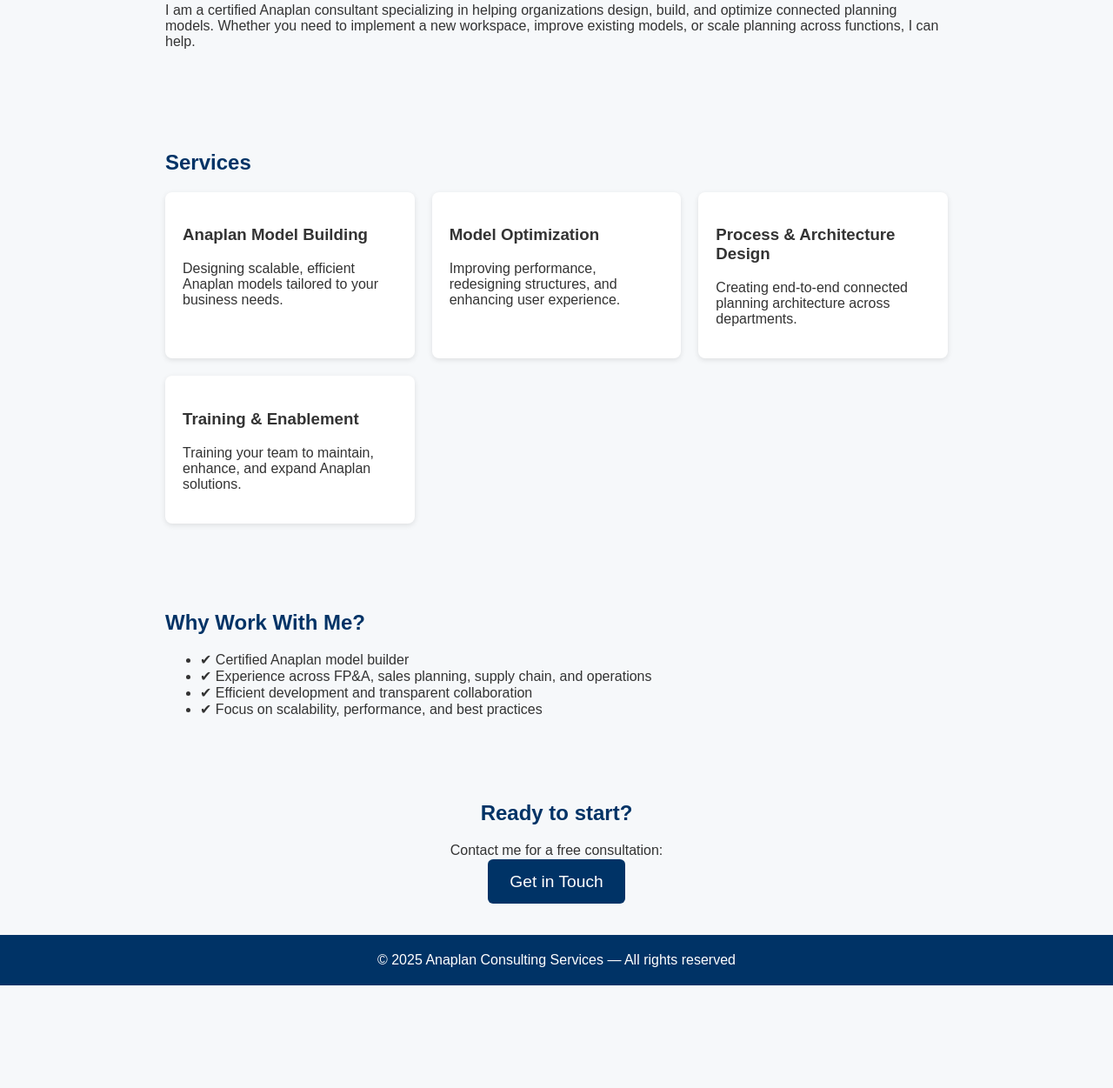
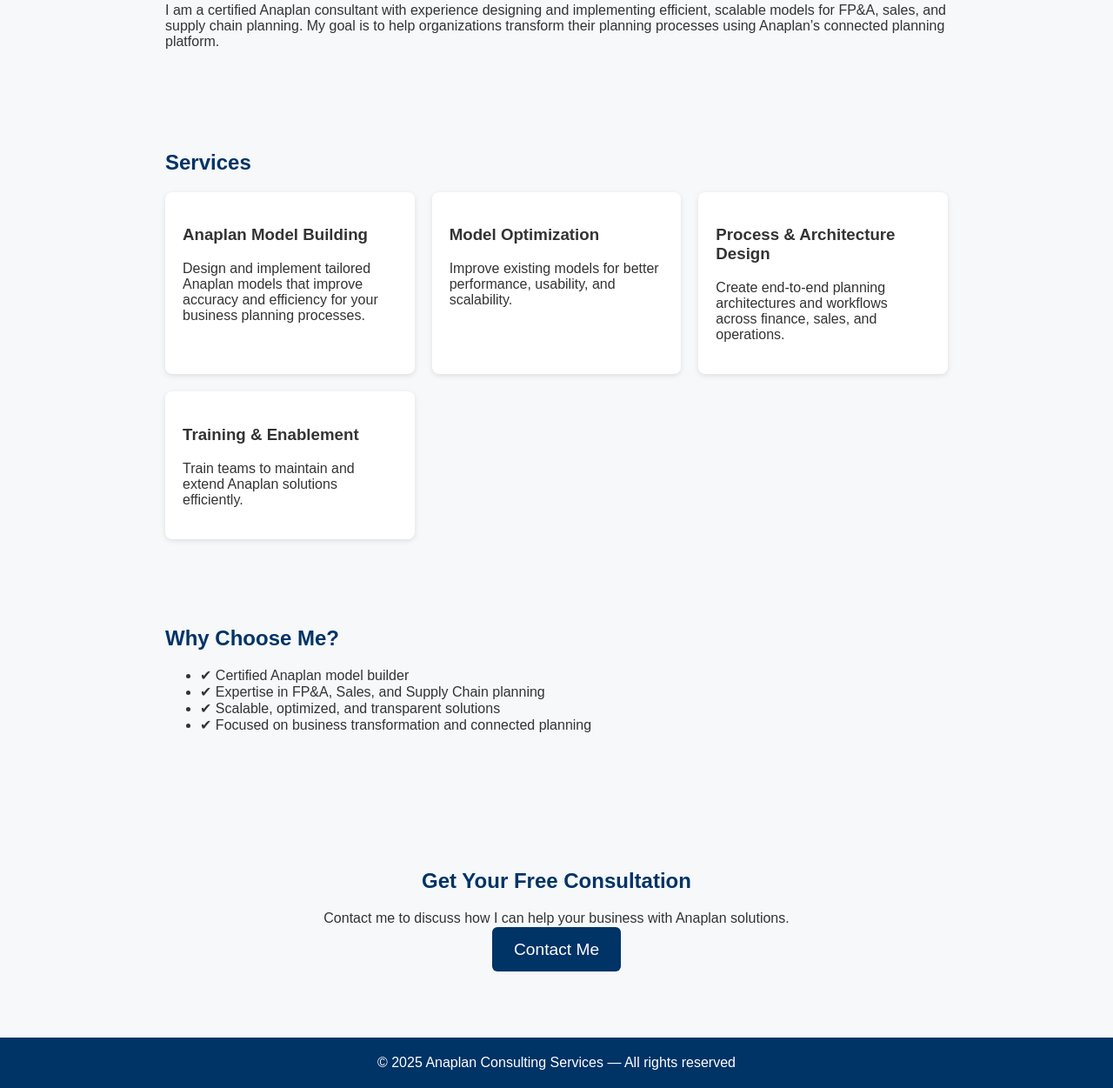
Before and after one commit to StefanG025/anaplan, a plain HTML site: page index.html in a window 1280 px wide. Shown: the part 280-1531 px from the top of the page at 87% size. Before the commit the page ends 1413 px from the top, so only its background shows below. Drawn offline with Linux system fonts and the light colour scheme.

Commit message:
Update index.html

```diff
--- a/index.html
+++ b/index.html
@@ -3,117 +3,75 @@
 <head>
     <meta charset="UTF-8" />
     <meta name="viewport" content="width=device-width, initial-scale=1.0" />
-    <title>Anaplan Consulting Services</title>
+    <title>Anaplan Consulting Services | Model Building & FP&A Solutions</title>
+    <meta name="description" content="Professional Anaplan consulting services. Certified Anaplan model builder offering FP&A, sales, and supply chain planning solutions. Contact for consultation." />
+    <meta name="keywords" content="Anaplan consulting, Anaplan model building, FP&A consulting, connected planning, Anaplan solutions, business transformation, planning solutions" />
+    <meta name="robots" content="index, follow" />
+    <link rel="canonical" href="https://stefang025.github.io/anaplan/" />
+
     <style>
-        body {
-            font-family: Arial, sans-serif;
-            margin: 0;
-            background: #f6f8fa;
-            color: #333;
-        }
-        header {
-            background: #003366;
-            color: white;
-            padding: 40px 20px;
-            text-align: center;
-        }
-        header h1 {
-            margin: 0;
-            font-size: 2.5rem;
-        }
-        .section {
-            padding: 40px 20px;
-            max-width: 900px;
-            margin: auto;
-        }
-        h2 {
-            color: #003366;
-        }
-        .services {
-            display: grid;
-            grid-template-columns: repeat(auto-fit, minmax(250px, 1fr));
-            gap: 20px;
-            margin-top: 20px;
-        }
-        .service-box {
-            background: white;
-            padding: 20px;
-            border-radius: 8px;
-            box-shadow: 0 2px 6px rgba(0,0,0,0.1);
-        }
-        .cta {
-            text-align: center;
-            margin-top: 40px;
-        }
-        .cta a {
-            background: #003366;
-            color: white;
-            padding: 15px 25px;
-            border-radius: 6px;
-            text-decoration: none;
-            font-size: 1.2rem;
-        }
-        footer {
-            text-align: center;
-            padding: 20px;
-            background: #003366;
-            color: white;
-            margin-top: 50px;
-        }
+        body { font-family: Arial, sans-serif; margin: 0; background: #f6f8fa; color: #333; }
+        header { background: #003366; color: white; padding: 40px 20px; text-align: center; }
+        header h1 { margin: 0; font-size: 2.5rem; }
+        section { padding: 40px 20px; max-width: 900px; margin: auto; }
+        h2 { color: #003366; }
+        .services { display: grid; grid-template-columns: repeat(auto-fit, minmax(250px, 1fr)); gap: 20px; margin-top: 20px; }
+        .service-box { background: white; padding: 20px; border-radius: 8px; box-shadow: 0 2px 6px rgba(0,0,0,0.1); }
+        .cta { text-align: center; margin-top: 40px; }
+        .cta a { background: #003366; color: white; padding: 15px 25px; border-radius: 6px; text-decoration: none; font-size: 1.2rem; }
+        footer { text-align: center; padding: 20px; background: #003366; color: white; margin-top: 50px; }
     </style>
 </head>
 <body>
 
 <header>
     <h1>Anaplan Consulting Services</h1>
-    <p>Model building • Business transformation • Connected Planning</p>
+    <p>Certified Anaplan model builder • FP&A, Sales & Supply Chain Planning • Connected Planning Solutions</p>
 </header>
 
-<section class="section">
+<section>
     <h2>About Me</h2>
     <p>
-        I am a certified Anaplan consultant specializing in helping organizations design,
-        build, and optimize connected planning models. Whether you need to implement a
-        new workspace, improve existing models, or scale planning across functions, I can help.
+        I am a certified Anaplan consultant with experience designing and implementing efficient, scalable models for FP&A, sales, and supply chain planning. My goal is to help organizations transform their planning processes using Anaplan’s connected planning platform.
     </p>
 </section>
 
-<section class="section">
+<section>
     <h2>Services</h2>
     <div class="services">
         <div class="service-box">
             <h3>Anaplan Model Building</h3>
-            <p>Designing scalable, efficient Anaplan models tailored to your business needs.</p>
+            <p>Design and implement tailored Anaplan models that improve accuracy and efficiency for your business planning processes.</p>
         </div>
         <div class="service-box">
             <h3>Model Optimization</h3>
-            <p>Improving performance, redesigning structures, and enhancing user experience.</p>
+            <p>Improve existing models for better performance, usability, and scalability.</p>
         </div>
         <div class="service-box">
             <h3>Process & Architecture Design</h3>
-            <p>Creating end-to-end connected planning architecture across departments.</p>
+            <p>Create end-to-end planning architectures and workflows across finance, sales, and operations.</p>
         </div>
         <div class="service-box">
             <h3>Training & Enablement</h3>
-            <p>Training your team to maintain, enhance, and expand Anaplan solutions.</p>
+            <p>Train teams to maintain and extend Anaplan solutions efficiently.</p>
         </div>
     </div>
 </section>
 
-<section class="section">
-    <h2>Why Work With Me?</h2>
+<section>
+    <h2>Why Choose Me?</h2>
     <ul>
         <li>✔ Certified Anaplan model builder</li>
-        <li>✔ Experience across FP&A, sales planning, supply chain, and operations</li>
-        <li>✔ Efficient development and transparent collaboration</li>
-        <li>✔ Focus on scalability, performance, and best practices</li>
+        <li>✔ Expertise in FP&A, Sales, and Supply Chain planning</li>
+        <li>✔ Scalable, optimized, and transparent solutions</li>
+        <li>✔ Focused on business transformation and connected planning</li>
     </ul>
 </section>
 
 <section class="cta">
-    <h2>Ready to start?</h2>
-    <p>Contact me for a free consultation:</p>
-    <a href="mailto:your-email@example.com">Get in Touch</a>
+    <h2>Get Your Free Consultation</h2>
+    <p>Contact me to discuss how I can help your business with Anaplan solutions.</p>
+    <a href="mailto:your-email@example.com">Contact Me</a>
 </section>
 
 <footer>
```
